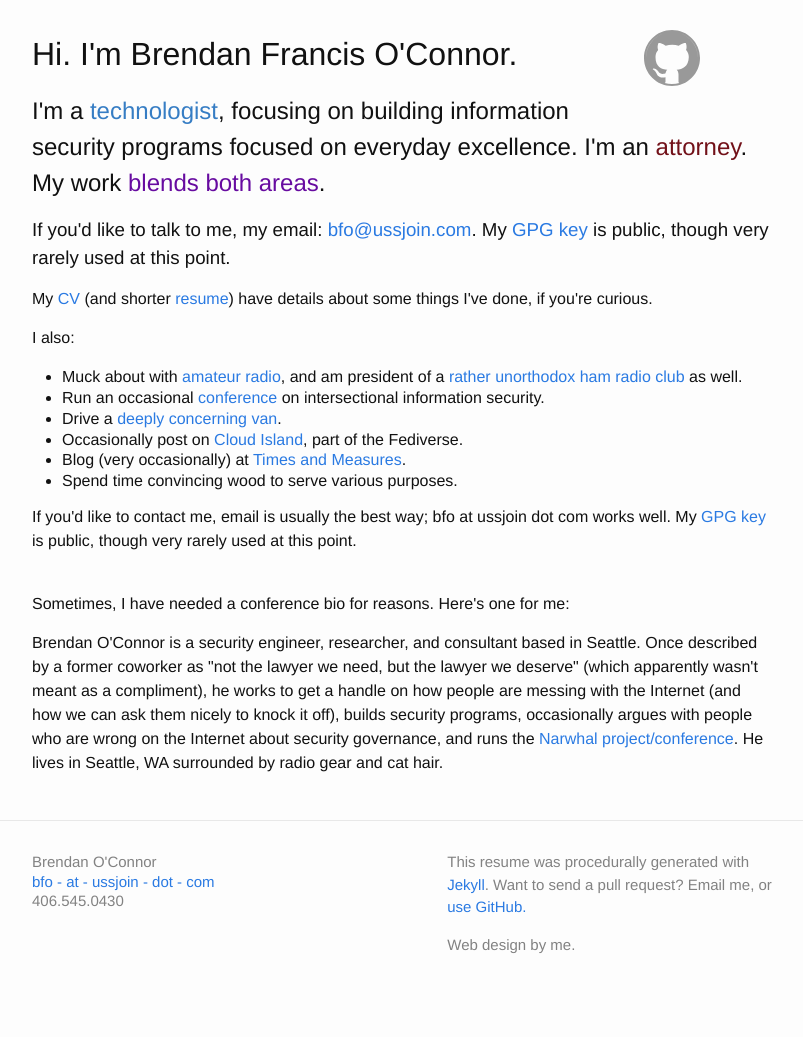
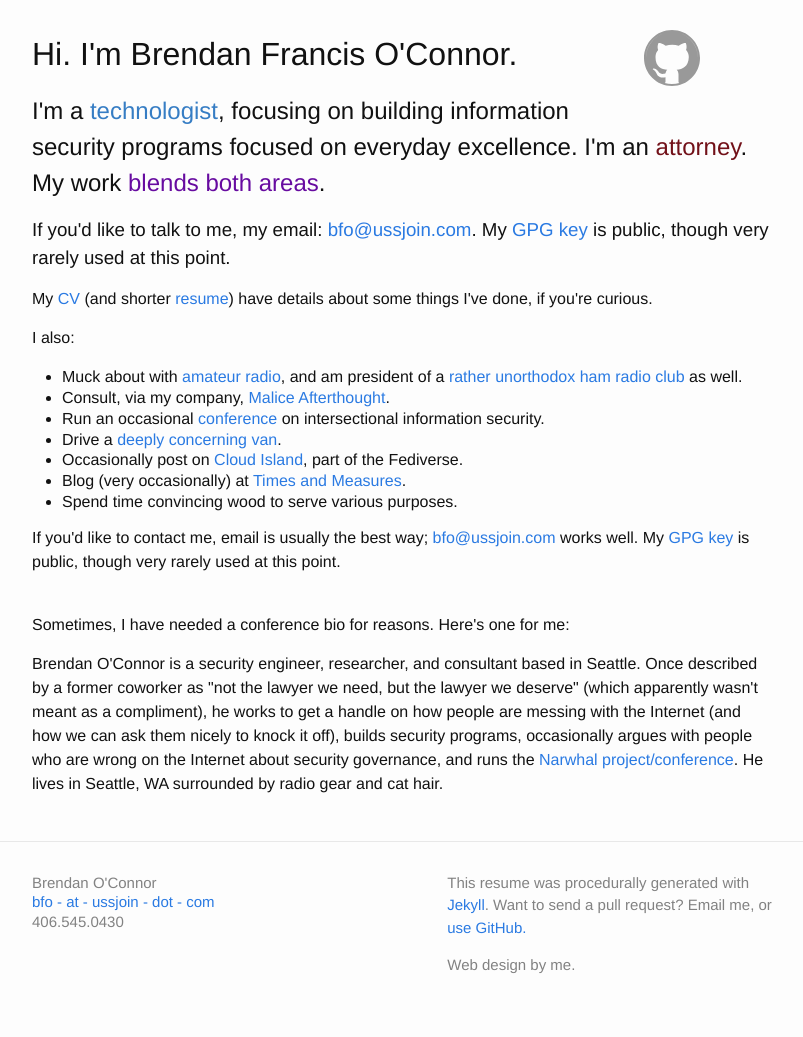
Before and after one commit to ussjoin/ussjoin.com, a Jekyll site: the page built from index.html, in a window 1280 px wide. Shown: the whole page, without its empty margins (238-1041 px from the left). Built offline with Jekyll 4.4.1, drawn with Linux system fonts in a browser that asks for light colours; before the commit the page ends 1016 px from its top, so only the background shows below that.

```diff
--- a/index.html
+++ b/index.html
@@ -8,6 +8,7 @@
     <p>I also:
         <ul>
             <li>Muck about with <a href="https://k3qb.radio">amateur radio</a>, and am president of a <a href="https://nars.narwhal.be">rather unorthodox ham radio club</a> as well.</li>
+            <li>Consult, via my company, <a href="mailto:brendan@maliceafterthought.com">Malice Afterthought</a>.</li>
             <li>Run an occasional <a href="https://narwhal.be">conference</a> on intersectional information security.</li>
             <li>Drive a <a href="https://shady.is">deeply concerning van</a>.</li>
             <li>Occasionally post on <a href="https://cloudisland.nz/@ussjoin">Cloud Island</a>, part of the Fediverse.</li>
@@ -15,7 +16,7 @@
             <li>Spend time convincing wood to serve various purposes.</li>
         </ul>
     </p>
-    <p>If you'd like to contact me, email is usually the best way; bfo at ussjoin dot com works well. My <a href="0xB58EDA54.asc">GPG key</a> is public, though very rarely used at this point.</p>
+    <p>If you'd like to contact me, email is usually the best way; <a href="mailto:bfo@ussjoin.com">bfo@ussjoin.com</a> works well. My <a href="0xB58EDA54.asc">GPG key</a> is public, though very rarely used at this point.</p>
     <br />
     <p>Sometimes, I have needed a conference bio for reasons. Here's one for me:</p>
     <p>Brendan O'Connor is a security engineer, researcher, and consultant based in Seattle. Once described by a former coworker as "not the lawyer we need, but the lawyer we deserve" (which apparently wasn't meant as a compliment), he works to get a handle on how people are messing with the Internet (and how we can ask them nicely to knock it off), builds security programs, occasionally argues with people who are wrong on the Internet about security governance, and runs the <a href="https://narwhal.be">Narwhal project/conference</a>. He lives in Seattle, WA surrounded by radio gear and cat hair.</p>
```
